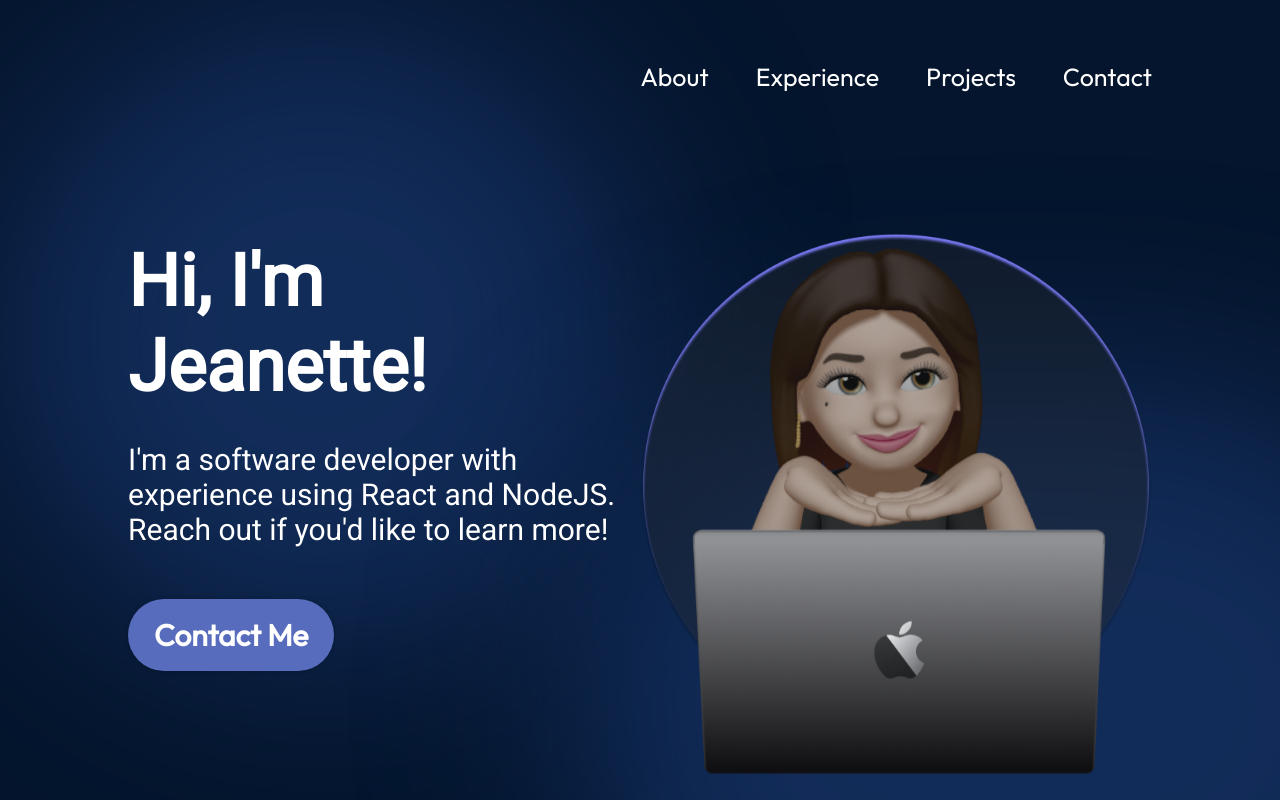
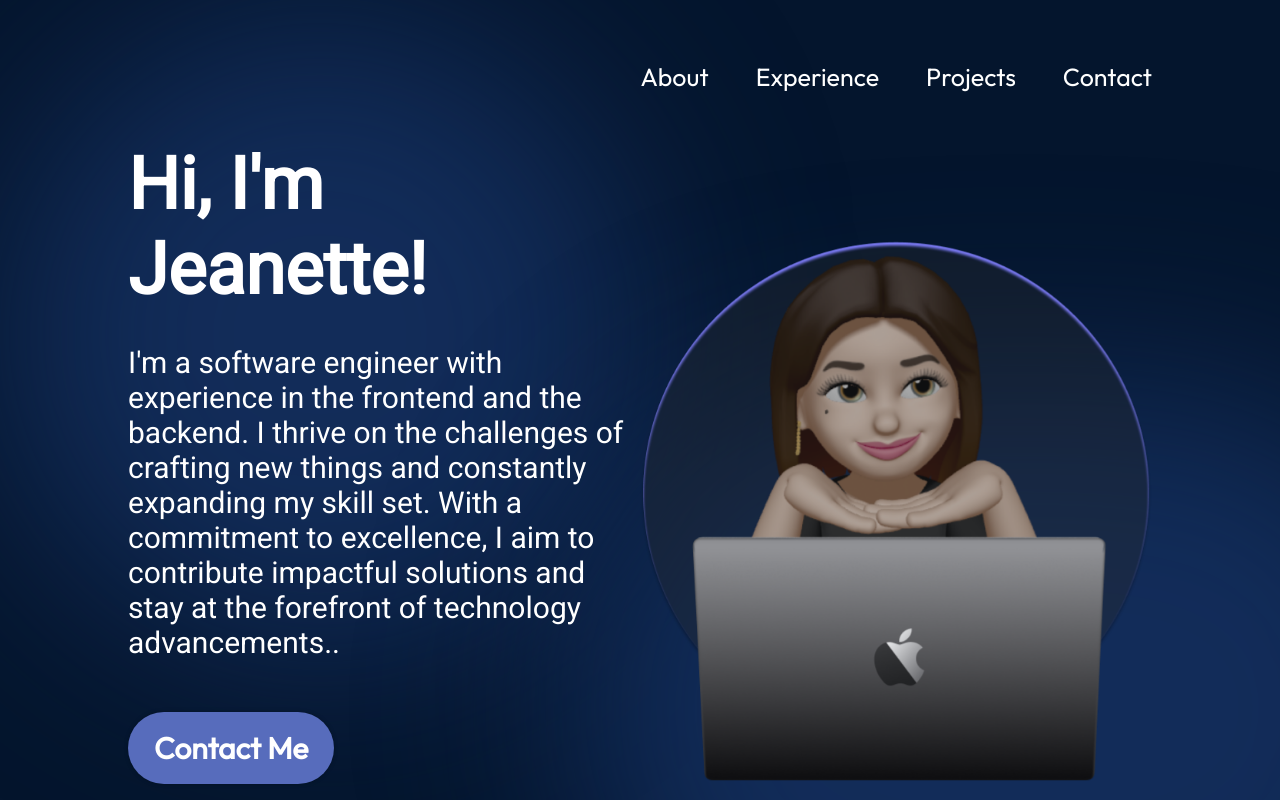
Before and after one commit to JeanetteGz/Portfolio, a React (Vite) app in the folder ReactPortfolio/: page / in a window 1280 px wide. Shown: the top 800 px of the page. Built offline with nearby package versions, Linux system fonts and the light colour scheme.

Commit message:
Changed text size to fit screen

```diff
--- a/ReactPortfolio/src/components/Contact/Contact.module.css
+++ b/ReactPortfolio/src/components/Contact/Contact.module.css
@@ -19,7 +19,7 @@
 }
 
 .text p {
-    font-size: 30px;
+    font-size: 20px;
     font-weight: 400;
     letter-spacing: 2px;
 }
@@ -41,7 +41,7 @@
 .link a {
     color: var(--color-text);
     text-decoration: none;
-    font-size: 30px;
+    font-size: 20px;
     font-weight: 400;
     letter-spacing: 1.5px;
 }
--- a/ReactPortfolio/src/components/Hero/Hero.jsx
+++ b/ReactPortfolio/src/components/Hero/Hero.jsx
@@ -9,8 +9,7 @@ export const Hero = () => {
             <div className={styles.content}>
                 <h1 className={styles.title}>Hi, I'm Jeanette!</h1>
                 <p className={styles.description}>
-                    I'm a software developer  with experience using React and
-                    NodeJS. Reach out if you'd like to learn more!
+                    I'm a software engineer with experience in the frontend and the backend. I thrive on the challenges of crafting new things and constantly expanding my skill set. With a commitment to excellence, I aim to contribute impactful solutions and stay at the forefront of technology advancements..
                 </p>
                 <a href="mailto:yanette.cruzz@icloud.com" className={styles.contactBtn}>
                     Contact Me
```
